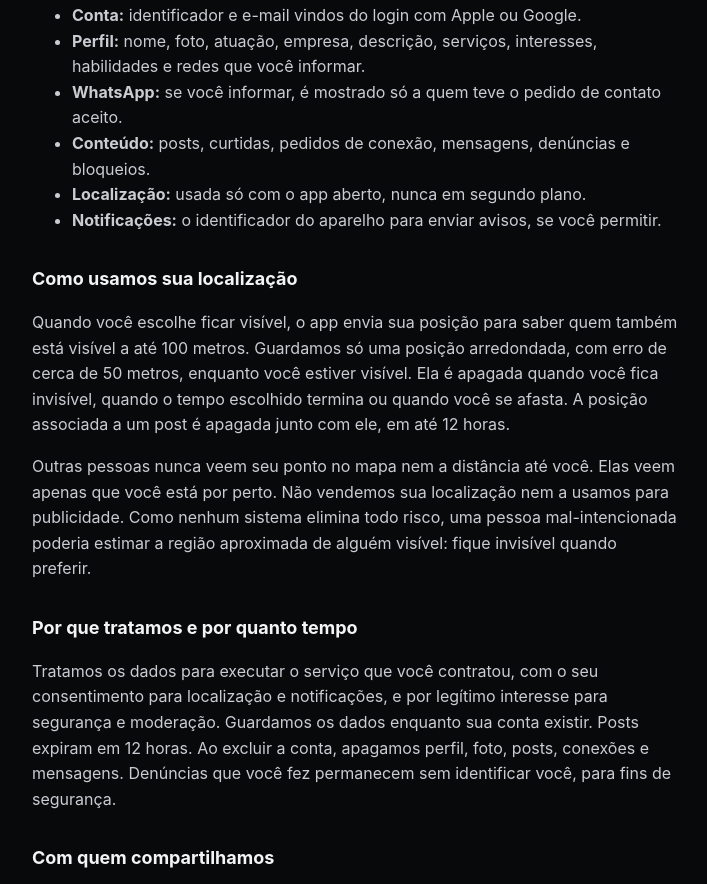
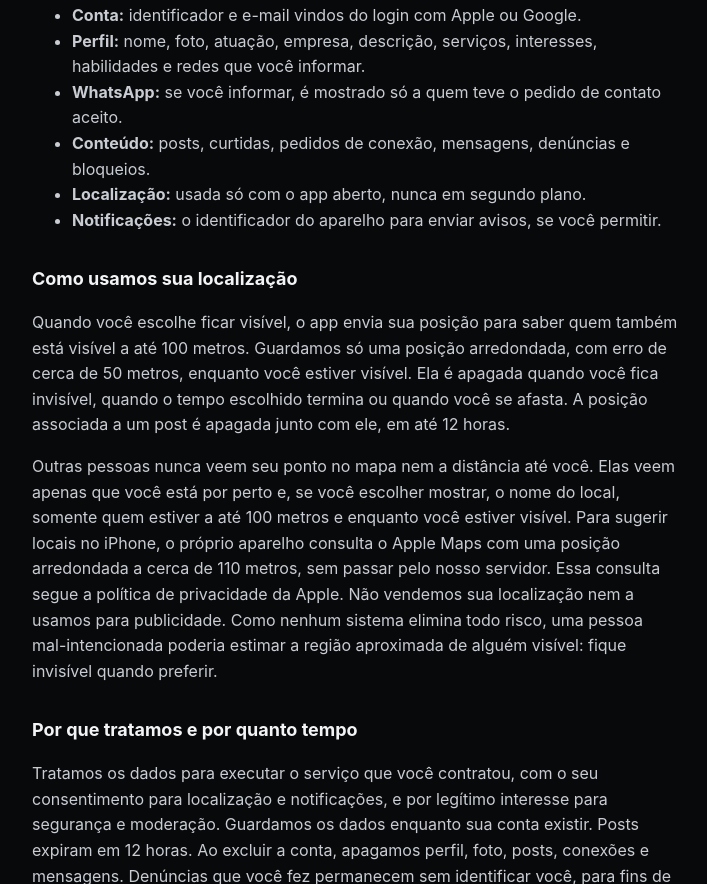
Before and after one commit to dhiegocoliveira-ai/atwork-site, a plain HTML site: page privacidade.html in a window 1280 px wide. Shown: the part 379-1263 px from the top of the page, without its empty margins (284-991 px from the left). Drawn offline with Linux system fonts and the light colour scheme.

Commit message:
feat: atualiza a privacidade com o local opcional
Co-Authored-By: Claude Opus 5.5 <noreply@anthropic.com>

```diff
--- a/privacidade.html
+++ b/privacidade.html
@@ -16,7 +16,7 @@
 </ul>
 <h2>Como usamos sua localização</h2>
 <p>Quando você escolhe ficar visível, o app envia sua posição para saber quem também está visível a até 100 metros. Guardamos só uma posição arredondada, com erro de cerca de 50 metros, enquanto você estiver visível. Ela é apagada quando você fica invisível, quando o tempo escolhido termina ou quando você se afasta. A posição associada a um post é apagada junto com ele, em até 12 horas.</p>
-<p>Outras pessoas nunca veem seu ponto no mapa nem a distância até você. Elas veem apenas que você está por perto. Não vendemos sua localização nem a usamos para publicidade. Como nenhum sistema elimina todo risco, uma pessoa mal-intencionada poderia estimar a região aproximada de alguém visível: fique invisível quando preferir.</p>
+<p>Outras pessoas nunca veem seu ponto no mapa nem a distância até você. Elas veem apenas que você está por perto e, se você escolher mostrar, o nome do local, somente quem estiver a até 100 metros e enquanto você estiver visível. Para sugerir locais no iPhone, o próprio aparelho consulta o Apple Maps com uma posição arredondada a cerca de 110 metros, sem passar pelo nosso servidor. Essa consulta segue a política de privacidade da Apple. Não vendemos sua localização nem a usamos para publicidade. Como nenhum sistema elimina todo risco, uma pessoa mal-intencionada poderia estimar a região aproximada de alguém visível: fique invisível quando preferir.</p>
 <h2>Por que tratamos e por quanto tempo</h2>
 <p>Tratamos os dados para executar o serviço que você contratou, com o seu consentimento para localização e notificações, e por legítimo interesse para segurança e moderação. Guardamos os dados enquanto sua conta existir. Posts expiram em 12 horas. Ao excluir a conta, apagamos perfil, foto, posts, conexões e mensagens. Denúncias que você fez permanecem sem identificar você, para fins de segurança.</p>
 <h2>Com quem compartilhamos</h2>
```
